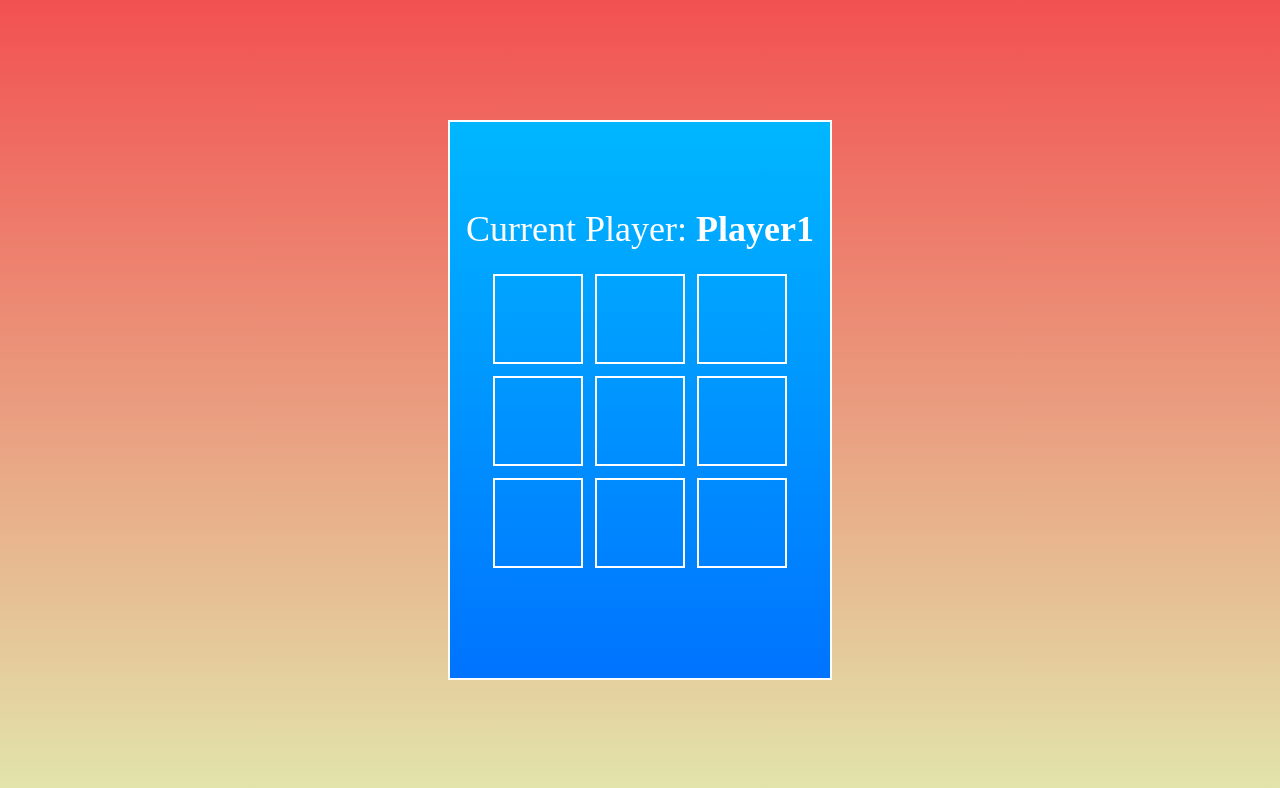
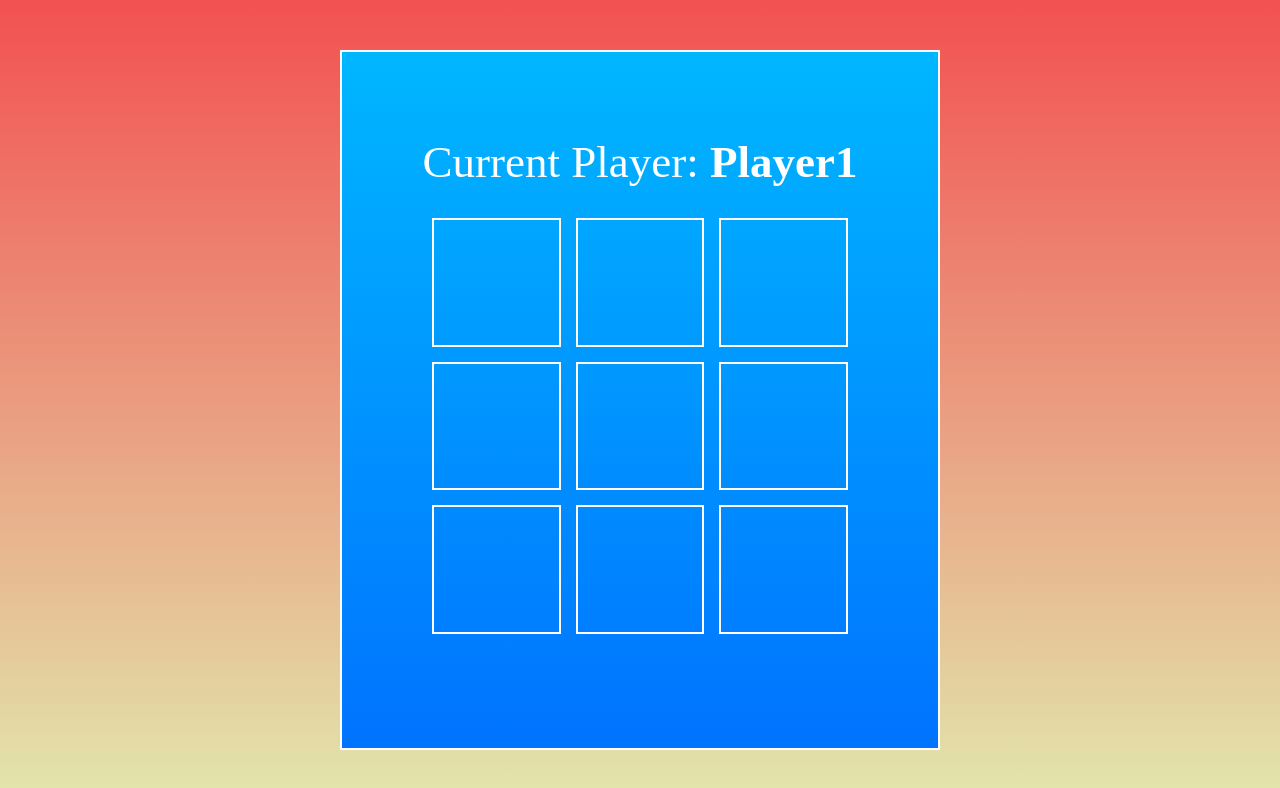
Before and after one commit to Yousef-Wael-AlOtaibi/tic-tac-toe, a plain HTML site: page index.html in a window 1280 px wide. Drawn offline with Linux system fonts and the light colour scheme.

Commit message:
responsive but not perfect

```diff
--- a/styles.css
+++ b/styles.css
@@ -23,37 +23,33 @@ html,body{
     flex-direction: column;
     justify-content: center;
     align-items: center;
-    width:30%;
-    height:70%;
+    width:75%;
+    height:65%;
     background:var(--game-bg);
     border:2px solid white;
+    min-width: 280px;
+    max-width: 600px;
+    max-height:700px;
 }
 #game-container>p{
-    font-size: 2rem;
+    font-size: 1.5rem;
     text-align: center;
     color:white;
+    height:auto;
 }
 #current-player{
     font-weight:900;
 }
 #gameplay{
     display: grid;
-    width:90%;
+    width:80%;
     aspect-ratio: 1;
     grid-template-columns: repeat(3,1fr);
     border:2px solid var(--game-bg);
     gap:0.5rem;
-    padding:1rem
+    padding:1rem;
 }
-#gameplay>button{
-    all:unset;
-    aspect-ratio:1;
-    background-color:var(--game-bg);
-    border:2px solid white;
-    text-align:center;
-    font-size:4rem;
-}
-#gameplay>button:disabled{
+#gameplay>button,#gameplay>button:disabled{
     all:unset;
     aspect-ratio:1;
     background-color:var(--game-bg);
@@ -87,20 +83,15 @@ html,body{
 .pop-up{
     margin:auto;
     width: clamp(280px,25%,400px);
-    min-width: 150px;
     border:2px solid black;
     text-align:center;
     color:white;
     border-radius:10px;
     aspect-ratio: 3;
-    font-size:2rem;
+    font-size:1.5rem;
 }
 .hidden{
     display:none !important;
-}
-#media-teller{
-    width:100px;
-    height:100px;
 }
 .slide-down{
     animation:0.4s ease-in-out slide-down forwards;
@@ -118,9 +109,53 @@ html,body{
         top:50%;
     }
 }
+
+
+@media (max-width:300px){
+    html,body{
+        font-size:12px;
+    }
+    .pop-up{
+        font-size:1.5rem;
+    }
+    #media-teller{
+        background-color: aqua;
+    }
+    #game-container{
+        width:80%;
+        height:60%;
+    }
+    #game-container > p{
+        font-size: 1.8rem;
+    }
+}
+@media (min-width:480px){
+    html,body{
+        font-size:22px;
+    }
+    #game-container{
+        width:72%;
+        height:80%;
+    }
+    #game-container>p{
+        font-size:1.25rem;
+    }
+    #gameplay button, #gameplay button:disabled{
+        font-size: 2.25rem;
+    }
+}
+@media (min-width:700px){
+    html,body{
+        font-size: 25px;
+    }
+    #game-container{
+        height:95%;
+        width:60%;
+    }
+}
 @media (min-width:1000px){
     html,body{
-        font-size:24px;
+        font-size:30px;
     }
     .pop-up{
         font-size:1.5rem;
```
